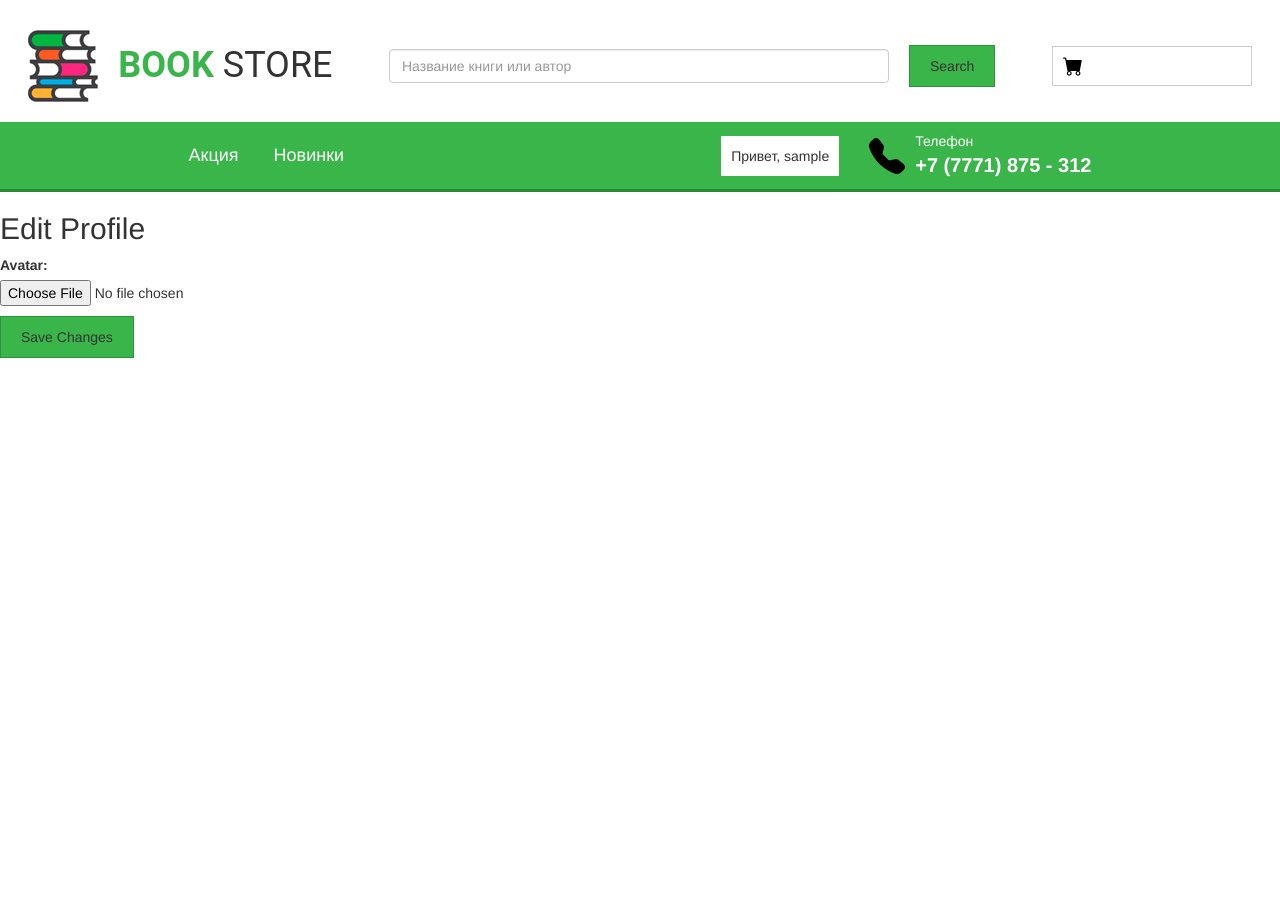
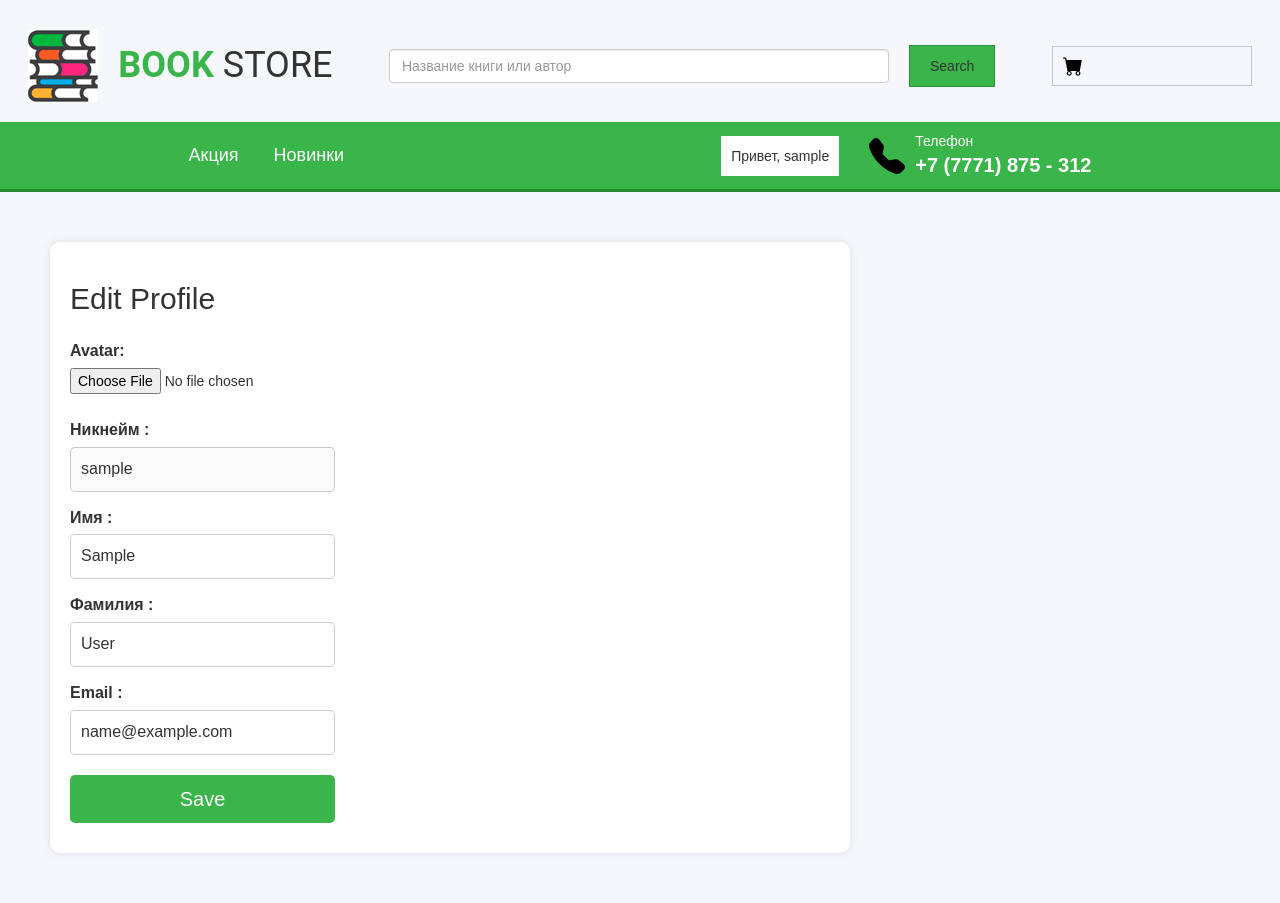
Before and after one commit to YerkanatSultanov/BackendFinalProject, a Django app: page /edit_profile/ in a window 1280 px wide. Before the commit the page ends 358 px from the top, so only its background shows below. Run offline with Django 4.2, Linux system fonts and the light colour scheme; the visitor is signed in with stand-in values (Sample User, id 1); some libraries are stand-ins or nearby versions.

Commit message:
Edit profile avatar

```diff
--- a/reviews/templates/reviews/edit_profile.html
+++ b/reviews/templates/reviews/edit_profile.html
@@ -1,37 +1,27 @@
-{#{% extends 'base.html' %}#}
-{#{% block content %}#}
-{#    {% load static %}#}
-{#    <link rel="stylesheet" href="{% static 'reviews/profile1.css' %}">#}
-{#    <div class="container">#}
-{#        <form method="POST" enctype="multipart/form-data">#}
-{#            {% csrf_token %}#}
-{#            <h2>Edit Profile</h2>#}
-{#            <div class="editorial">#}
-{#                <label for="username">Никнейм :</label>#}
-{#                <input class="inputs" type="text" id="username" value="{{ user.username }}" disabled>#}
-{#                <label for="first_name">Имя :</label>#}
-{#                <input class="inputs" type="text" id="first_name" name="first_name" value="{{ user.first_name }}">#}
-{#                <label for="last_name">Фамилия :</label>#}
-{#                <input class="inputs" type="text" id="last_name" name="last_name" value="{{ user.last_name }}">#}
-{#                <label for="email">Email :</label>#}
-{#                <input class="inputs" type="email" id="email" name="email" value="{{ user.email }}">#}
-{#                <button class="submit-button" type="submit">Save</button>#}
-{##}
-{#            </div>#}
-{#            {% for message in messages %}#}
-{#                <p id="messages">{{ message }}</p>#}
-{#            {% endfor %}#}
-{#        </form>#}
-{#    </div>#}
-{#{% endblock %}#}
+{% extends 'base.html' %}
+{% block content %}
+    {% load static %}
+    <link rel="stylesheet" href="{% static 'reviews/profile1.css' %}">
+    <div class="container">
+        <form method="POST" enctype="multipart/form-data">
+            {% csrf_token %}
+            <h2>Edit Profile</h2>
+            <div class="editorial">
+                 {{ form.as_p }}
+                <label for="username">Никнейм :</label>
+                <input class="inputs" type="text" id="username" value="{{ user.username }}" disabled>
+                <label for="first_name">Имя :</label>
+                <input class="inputs" type="text" id="first_name" name="first_name" value="{{ user.first_name }}">
+                <label for="last_name">Фамилия :</label>
+                <input class="inputs" type="text" id="last_name" name="last_name" value="{{ user.last_name }}">
+                <label for="email">Email :</label>
+                <input class="inputs" type="email" id="email" name="email" value="{{ user.email }}">
+                <button class="submit-button" type="submit">Save</button>
 
-{% extends 'base.html' %}
-
-{% block content %}
-  <h2>Edit Profile</h2>
-  <form method="POST" enctype="multipart/form-data">
-    {% csrf_token %}
-    {{ form.as_p }}
-    <button type="submit">Save Changes</button>
-  </form>
+            </div>
+            {% for message in messages %}
+                <p id="messages">{{ message }}</p>
+            {% endfor %}
+        </form>
+    </div>
 {% endblock %}
--- a/reviews/views.py
+++ b/reviews/views.py
@@ -108,6 +108,11 @@ def edit_profile(request):
 
     if request.method == 'POST':
         form = ProfileForm(request.POST, request.FILES, instance=profile)
+        user = request.user
+        user.first_name = request.POST.get('first_name')
+        user.last_name = request.POST.get('last_name')
+        user.email = request.POST.get('email')
+        user.save()
         if form.is_valid():
             profile = form.save(commit=False)
             profile.user = request.user
@@ -115,26 +120,13 @@ def edit_profile(request):
             return redirect('profile')
     else:
         form = ProfileForm(instance=profile)
+        user = request.user
 
     return render(request, 'reviews/edit_profile.html', {
         'form': form,
-        'profile': profile
+        'profile': profile,
+        'user': user
     })
-
-
-# @login_required
-# def edit_profile(request):
-#     if request.method == 'POST':
-#         user = request.user
-#         user.first_name = request.POST.get('first_name')
-#         user.last_name = request.POST.get('last_name')
-#         user.email = request.POST.get('email')
-#         user.save()
-#         return redirect('profile')
-#     else:
-#         user = request.user
-#         context = {'user': user}
-#         return render(request, 'reviews/edit_profile.html', context)
 
 
 def show_category(request, cat_id):
```
Also changed, not shown: reviews/templates/reviews/profile.html (+18 -28 lines).
